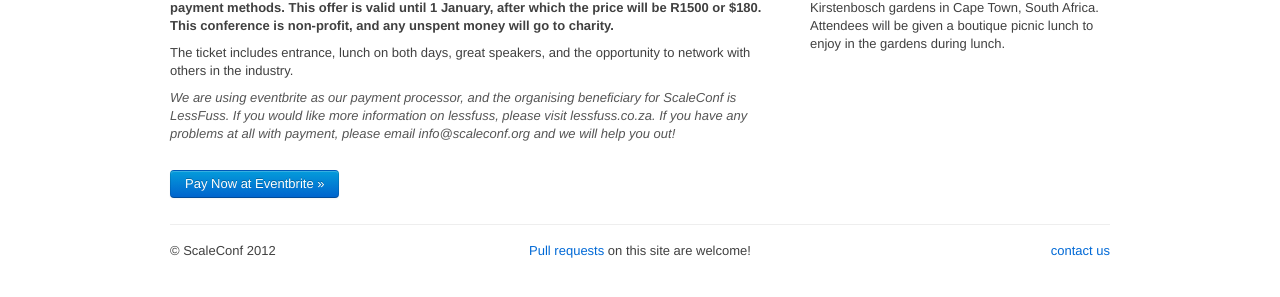
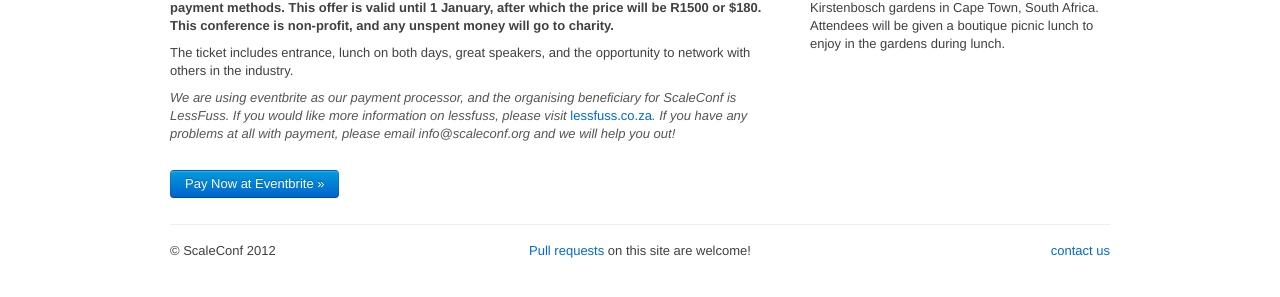
Before and after one commit to scaleconf/scaleconf.github.com, a Jekyll site: the page built from attend.html, in a window 1280 px wide. Shown: the part 289-586 px from the top of the page. Built offline with Jekyll 4.4.1, drawn with Linux system fonts in a browser that asks for light colours; Markdown is read by kramdown in place of the engine named in the settings.

Commit message:
made lessfuss a link

```diff
--- a/attend.html
+++ b/attend.html
@@ -12,7 +12,7 @@
           <div class='span-two-thirds'>
               <p style=font-weight:bold;'>Because you're an early bird, the fee for the conference is only R1000.00 via EFT, or $130 via other payment methods. This offer is valid until 1 January, after which the price will be R1500 or $180. This conference is non-profit, and any unspent money will go to charity. </p>
               <p>The ticket includes entrance, lunch on both days, great speakers, and the opportunity to network with others in the industry.</p>
-              <p style='font-size:13px; color:#555; font-style:italic;'>We are using eventbrite as our payment processor, and the organising beneficiary for ScaleConf is LessFuss. If you would like more information on lessfuss, please visit lessfuss.co.za.
+              <p style='font-size:13px; color:#555; font-style:italic;'>We are using eventbrite as our payment processor, and the organising beneficiary for ScaleConf is LessFuss. If you would like more information on lessfuss, please visit <a href='http://lessfuss.co.za/'>lessfuss.co.za</a>.
               If you have any problems at all with payment, please email info@scaleconf.org and we will help you out!</p>
           </div>
           <div class='span-one-third'>
```
